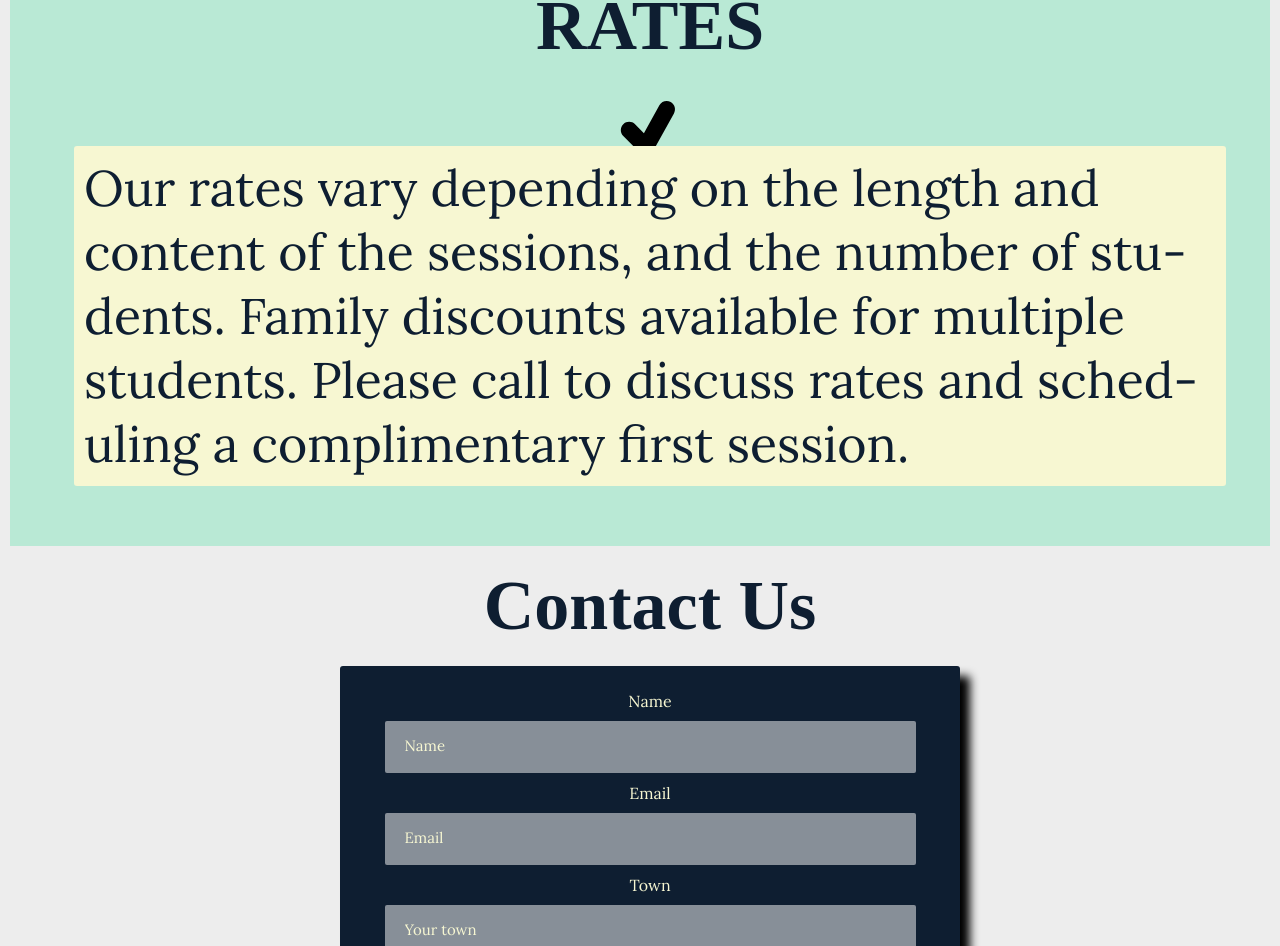
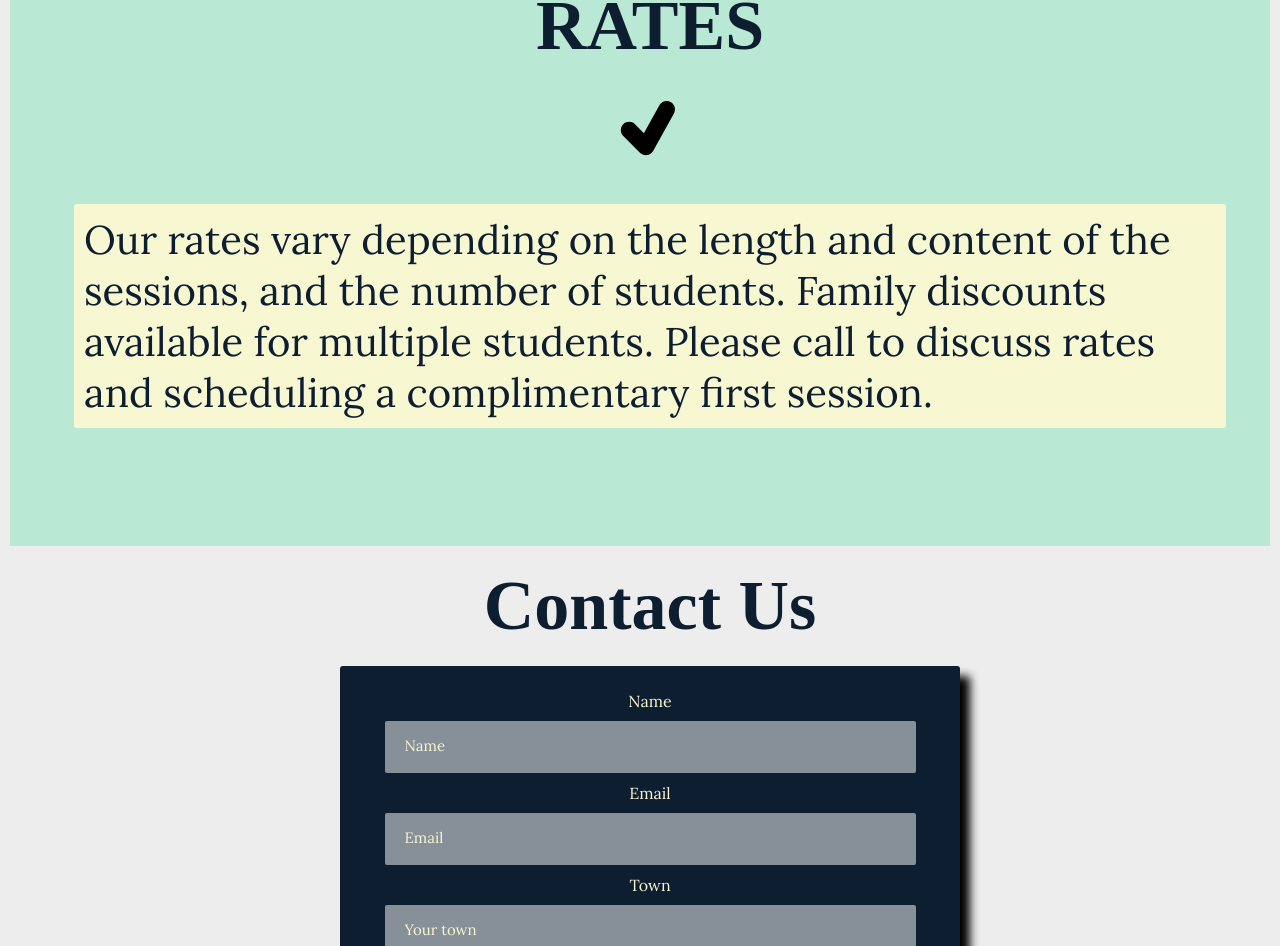
Before and after one commit to NateMail/greatexpectationsmoc, a React (Create React App) app: page / in a window 1280 px wide. Shown: the part 4378-5324 px from the top of the page. Built offline with nearby package versions, Linux system fonts and the light colour scheme; no server answers; a web font is replaced by a local one.

Commit message:
Rates layout fixed

```diff
--- a/src/css/style.css
+++ b/src/css/style.css
@@ -538,15 +538,15 @@ body {
         margin-top: -2rem; } }
   .rates__message {
     color: #0e1e31;
-    font-size: 5rem;
+    font-size: 4rem;
     hyphens: auto;
     margin: 1rem; }
     @media only screen and (max-width: 75em) {
       .rates__message {
-        font-size: 4rem; } }
+        font-size: 3rem; } }
     @media only screen and (max-width: 56.25em) {
       .rates__message {
-        font-size: 3rem; } }
+        font-size: 2.5rem; } }
     @media only screen and (max-width: 37.5em) {
       .rates__message {
         font-size: 2.5rem; } }
--- a/src/sass/layouts/_rates.scss
+++ b/src/sass/layouts/_rates.scss
@@ -43,6 +43,7 @@
   &__icon {
     display: inline-block;
     font-size: 10rem;
+
     width: 100%;
 
     @include respond(phone) {
@@ -53,16 +54,16 @@
 
   &__message {
     color: $color-navy;
-    font-size: 5rem;
+    font-size: 4rem;
     hyphens: auto;
     margin: 1rem;
 
     @include respond(tab-land) {
-      font-size: 4rem;
+      font-size: 3rem;
     }
 
     @include respond(tab-port) {
-      font-size: 3rem;
+      font-size: 2.5rem;
     }
 
     @include respond(phone) {
```
